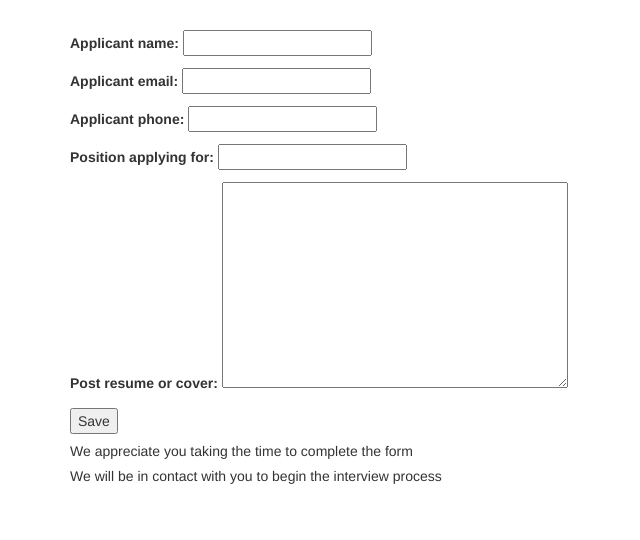
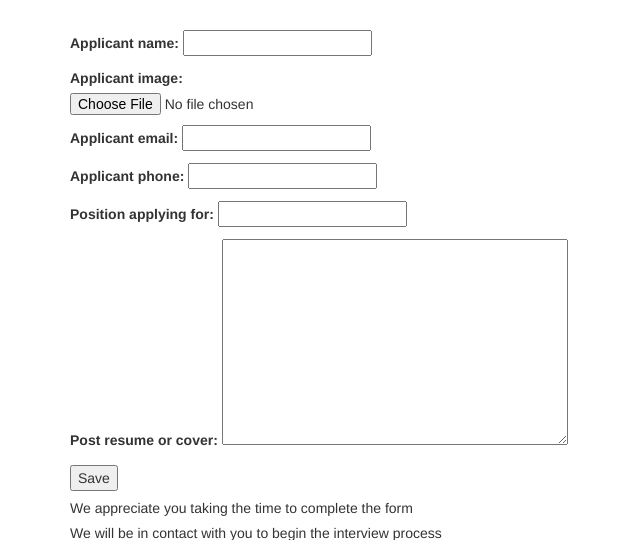
Before and after one commit to chucklapress/tipply, a Django app: a page that uses templates/app/employeelisting_form.html in a window 1280 px wide. Shown: the part 50-590 px from the top of the page, without its empty margins (0-640 px from the left). Run offline with Django 3.2, Linux system fonts and the light colour scheme; parts of the project's set-up code (start-up, migrations or seed data) failed here and were passed over; some libraries are stand-ins or nearby versions.

Commit message:
changing model fields

```diff
--- a/app/models.py
+++ b/app/models.py
@@ -12,7 +12,7 @@ from geoposition.fields import GeopositionField
 
 class EmployeeListing(models.Model):
     applicant_name = models.CharField(max_length=50)
-    applicant_image = models.FileField(null=True, blank=True)
+    applicant_image = models.FileField(upload_to='static/images', null=True, blank=True)
     applicant_email = models.EmailField(max_length=30)
     applicant_phone = models.IntegerField()
     position_applying_for = models.CharField(max_length=80)
--- a/app/views.py
+++ b/app/views.py
@@ -11,6 +11,7 @@ from django.contrib.auth.decorators import login_required
 from django.http import HttpResponse
 from django import forms
 from geoposition.forms import GeopositionField
+from django.shortcuts import render_to_response, RequestContext
 
 # Create your views here.
 
@@ -66,7 +67,7 @@ class SignUpView(CreateView):
 
 class EmployeeListingCreateView(CreateView):
     model = EmployeeListing
-    fields = ['applicant_name','applicant_email','applicant_phone','position_applying_for','post_resume_or_cover']
+    fields = ['applicant_name','applicant_image','applicant_email','applicant_phone','position_applying_for','post_resume_or_cover']
     success_url = '/'
 
 
--- a/templates/app/employeelisting_form.html
+++ b/templates/app/employeelisting_form.html
@@ -5,7 +5,7 @@
 <div class="container">
   <h4>Create your Job application here</h4>
   <br>
-<form action="" method="post">{% csrf_token %}
+<form action="" method="post" enctype="multipart/form-data">{% csrf_token %}
     {{ form.as_p }}
     <input type="submit" value="Save">
 </form>
--- a/templates/app/employeelisting_list.html
+++ b/templates/app/employeelisting_list.html
@@ -13,6 +13,8 @@
 <p>Applicants Position applying for: {{ object.position_applying_for }}</p>
 <p>Date of application: {{ object.date_applying }}</p>
 <p>CV or Resume: {{ object.post_resume_or_cover }}</p>
+<p>Applicants Image: {{ object.applicant_image }}</p>
+<img src="{{ MEDIA_URL }}{{ object.applicant_image }}" alt="" />
 
 
 
--- a/tipply/settings.py
+++ b/tipply/settings.py
@@ -26,7 +26,7 @@ BASE_DIR = os.path.dirname(os.path.dirname(__file__))
 SECRET_KEY = 'otye&8&(v*_)f%-iru_vqild93ognwb*-e#isp7#4z3xpl^^!2'
 
 # SECURITY WARNING: don't run with debug turned on in production!
-DEBUG = False
+DEBUG = True
 
 ALLOWED_HOSTS = ['*']
 
```
Also changed, not shown: app/migrations/0010_auto_20160911_2152.py (added), chuck.jpg (added).
